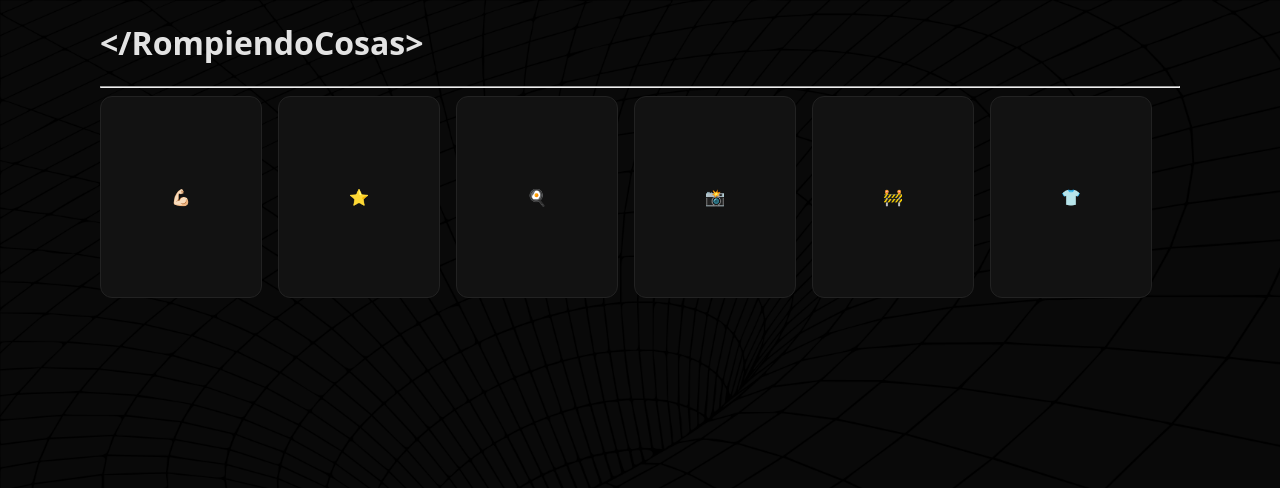
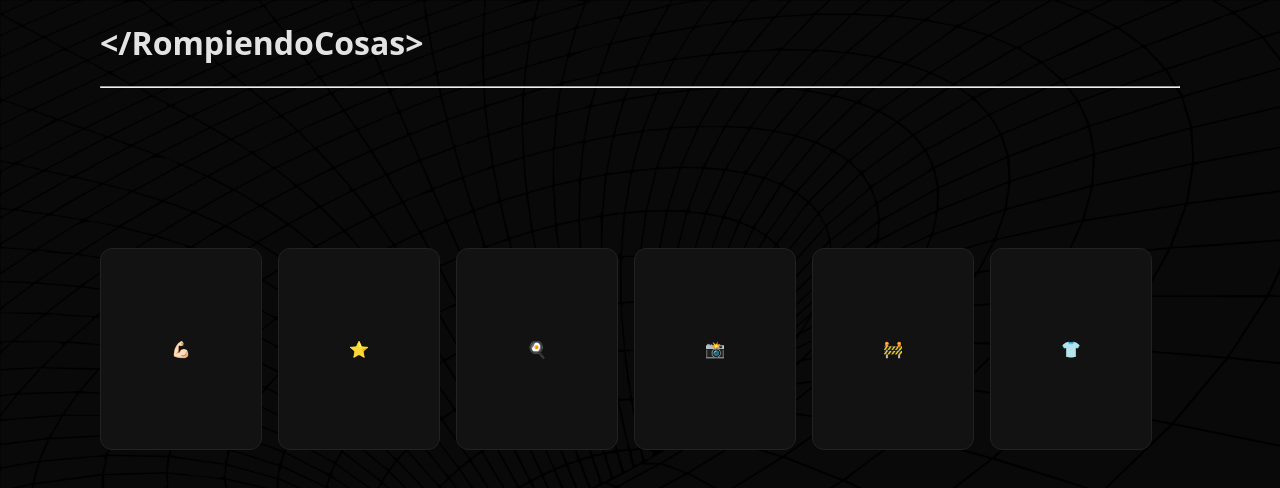
Before and after one commit to MrRedu/rompiendo-react, a React (Vite) app: page / in a window 1280 px wide. Shown: the top 488 px of the page. Built offline with nearby package versions, Linux system fonts and the light colour scheme.

Commit message:
CardSpotlight ✅

```diff
--- a/src/App.jsx
+++ b/src/App.jsx
@@ -18,7 +18,14 @@ export const App = () => {
       {/* <ContextApp /> */}
       {/* <LocalStorage /> */}
       {/* <CobeComponent /> */}
-      <div style={{ display: 'flex', gap: '1rem', flexWrap: 'wrap' }}>
+      <div
+        style={{
+          display: 'flex',
+          gap: '1rem',
+          flexWrap: 'wrap',
+          marginTop: '10rem',
+        }}
+      >
         <CardSpotlight>💪🏻</CardSpotlight>
         <CardSpotlight>⭐</CardSpotlight>
         <CardSpotlight>🍳</CardSpotlight>
```
